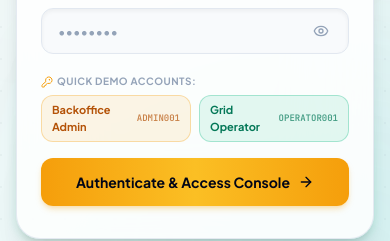
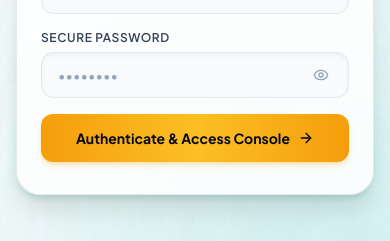
Before and after one commit to SakithLiyanage/Solvance-Smart-SolarMicrogrid-Trading-System, a React (Vite) app in the folder web-client/: page / in a window 390 px wide. Both pictures are taken after a click on the button "Launch Web Console". Shown: the part 486-727 px from the top of the page. Built offline with nearby package versions, Linux system fonts and the light colour scheme; no server answers.

Commit message:
refactor(auth): remove one-tap evaluation logins from web and mobile clients

```diff
--- a/web-client/src/pages/Login.jsx
+++ b/web-client/src/pages/Login.jsx
@@ -16,7 +16,7 @@
 import React, { useState } from 'react';
 import {
   Shield, Zap, AlertCircle, ArrowRight, Sun, Moon,
-  Activity, Cpu, Eye, EyeOff, KeyRound, CheckCircle2, XCircle, Lock, Key, Sparkles
+  Activity, Cpu, Eye, EyeOff, CheckCircle2, XCircle, Lock, Key, Sparkles
 } from 'lucide-react';
 import api from '../api/client';
 import Modal from '../components/Modal';
@@ -45,12 +45,6 @@ export default function Login({ onLoginSuccess, theme, onToggleTheme, onBackToHo
   const isFormValid = isLengthValid && isAlphaNumeric && isMatch;
 
   const isDark = theme === 'dark';
-
-  const fillCredentials = (nic, pass) => {
-    setUsernameOrNic(nic);
-    setPassword(pass);
-    setError('');
-  };
 
   const handleSubmit = async (e) => {
     if (e) e.preventDefault();
@@ -255,31 +249,6 @@ export default function Login({ onLoginSuccess, theme, onToggleTheme, onBackToHo
                 </div>
               </div>
 
-              {/* Quick Demo Credentials Pill Bar */}
-              <div className="pt-1">
-                <span className="text-[10px] font-bold text-slate-400 uppercase tracking-wider block mb-1.5 flex items-center gap-1">
-                  <KeyRound className="h-3 w-3 text-amber-500" />
-                  <span>Quick Demo Accounts:</span>
-                </span>
-                <div className="grid grid-cols-2 gap-2">
-                  <button
-                    type="button"
-                    onClick={() => fillCredentials('ADMIN001', 'Admin@123')}
-                    className="py-1.5 px-2.5 rounded-xl bg-amber-500/10 hover:bg-amber-500/20 border border-amber-500/30 text-amber-700 dark:text-amber-300 text-[11px] font-bold text-left transition active:scale-95 cursor-pointer flex items-center justify-between"
-                  >
-                    <span>Backoffice Admin</span>
-                    <span className="text-[9px] font-mono opacity-70">ADMIN001</span>
-                  </button>
-                  <button
-                    type="button"
-                    onClick={() => fillCredentials('OPERATOR001', 'Operator@123')}
-                    className="py-1.5 px-2.5 rounded-xl bg-emerald-500/10 hover:bg-emerald-500/20 border border-emerald-500/30 text-emerald-700 dark:text-emerald-300 text-[11px] font-bold text-left transition active:scale-95 cursor-pointer flex items-center justify-between"
-                  >
-                    <span>Grid Operator</span>
-                    <span className="text-[9px] font-mono opacity-70">OPERATOR001</span>
-                  </button>
-                </div>
-              </div>
 
               <button
                 type="submit"
```
Also changed, not shown: 2 other files (tests, documents, lock files or other folders).
